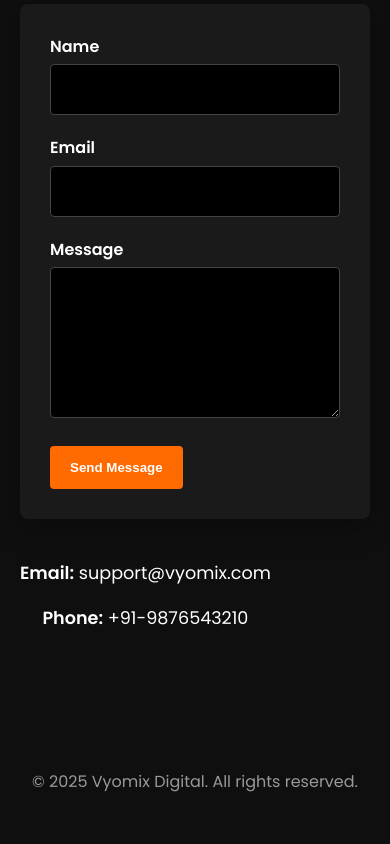
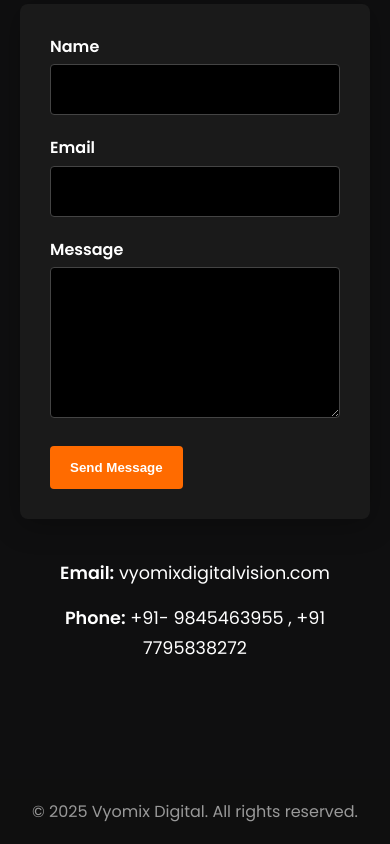
Before and after one commit to VyomixDigitalVision/Vyomix-Digital-Vision, a plain HTML site: page contact.html in a window 390 px wide. Shown: the part 705-1549 px from the top of the page. Before the commit the page ends 1519 px from the top, so only its background shows below. Drawn offline with Linux system fonts and the light colour scheme.

Commit message:
Added phone numbers

```diff
--- a/contact.html
+++ b/contact.html
@@ -39,8 +39,8 @@
     </form>
 
     <div class="contact-details">
-      <p><strong>Email:</strong> <span class="contact-highlight">support@vyomix.com</span></p>
-      <p><strong>Phone:</strong> <span class="contact-highlight">+91-9876543210</span></p>
+      <p><strong>Email:</strong> <span class="contact-highlight">vyomixdigitalvision.com</span></p>
+      <p><strong>Phone:</strong> <span class="contact-highlight">+91- 9845463955 , +91 7795838272</span></p>
     </div>
 
   </section>
```
